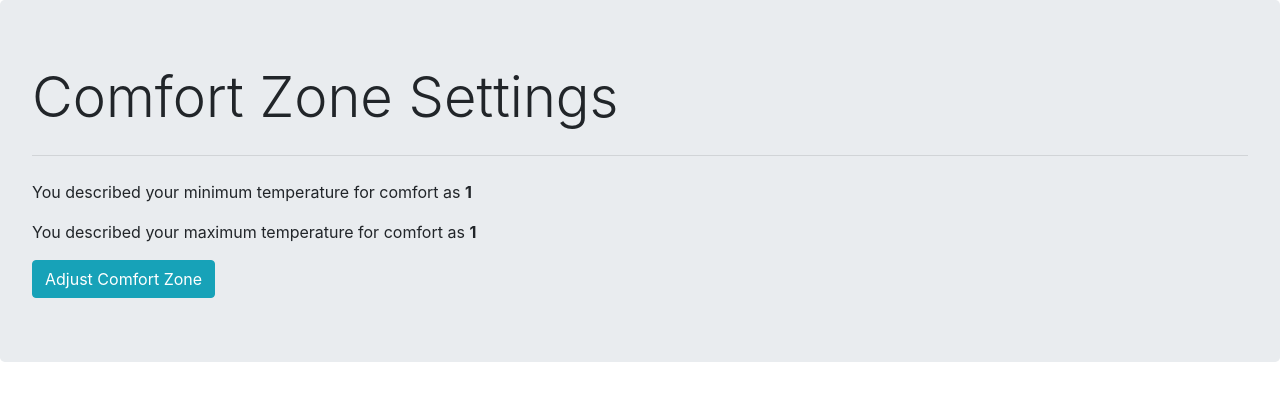
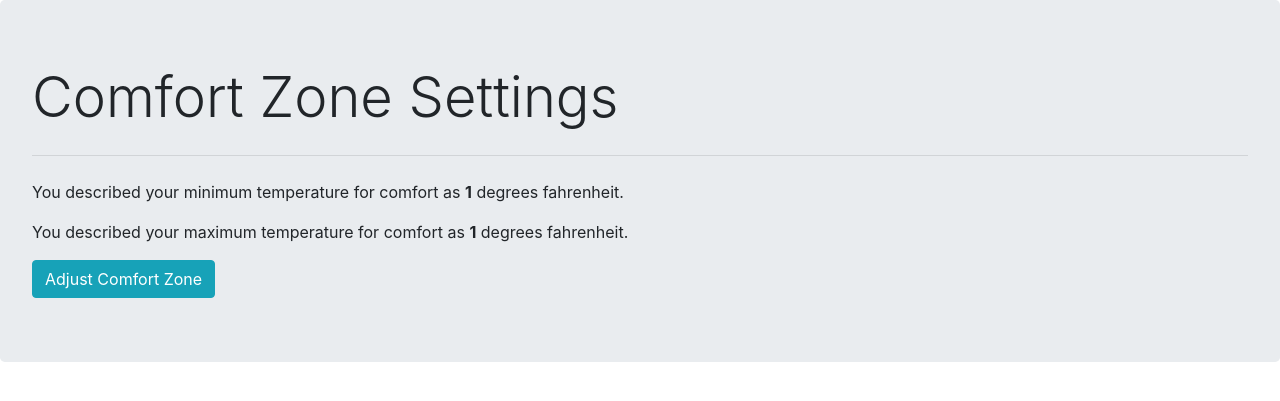
Before and after one commit to mablatnik/Ideal_Temperature, a Flask app: page /thankyou in a window 1280 px wide. Shown: the top 401 px of the page. Run offline with Flask 2, Linux system fonts and the light colour scheme; the visitor is signed in with stand-in values (Sample User, id 1); some libraries are stand-ins or nearby versions.

Commit message:
Updated templates.

```diff
--- a/templates/thank_you.html
+++ b/templates/thank_you.html
@@ -14,8 +14,8 @@
     <div class="jumbotron">
       <h1 class="display-4">Comfort Zone Settings</h1>
       <hr class="my-4">
-      <p>You described your minimum temperature for comfort as <b>{{session['min_temp']}}</b></p>
-      <p>You described your maximum temperature for comfort as <b>{{session['max_temp']}}</b></p>
+      <p>You described your minimum temperature for comfort as <b>{{session['min_temp']}}</b> degrees fahrenheit.</p>
+      <p>You described your maximum temperature for comfort as <b>{{session['max_temp']}}</b> degrees fahrenheit.</p>
       <a href="https://idealtemperature.herokuapp.com/" class="btn btn-info" role="button">Adjust Comfort Zone</a>
     </div>
   </body>
```
Also changed, not shown: templates/home.html (+4 -3 lines).
